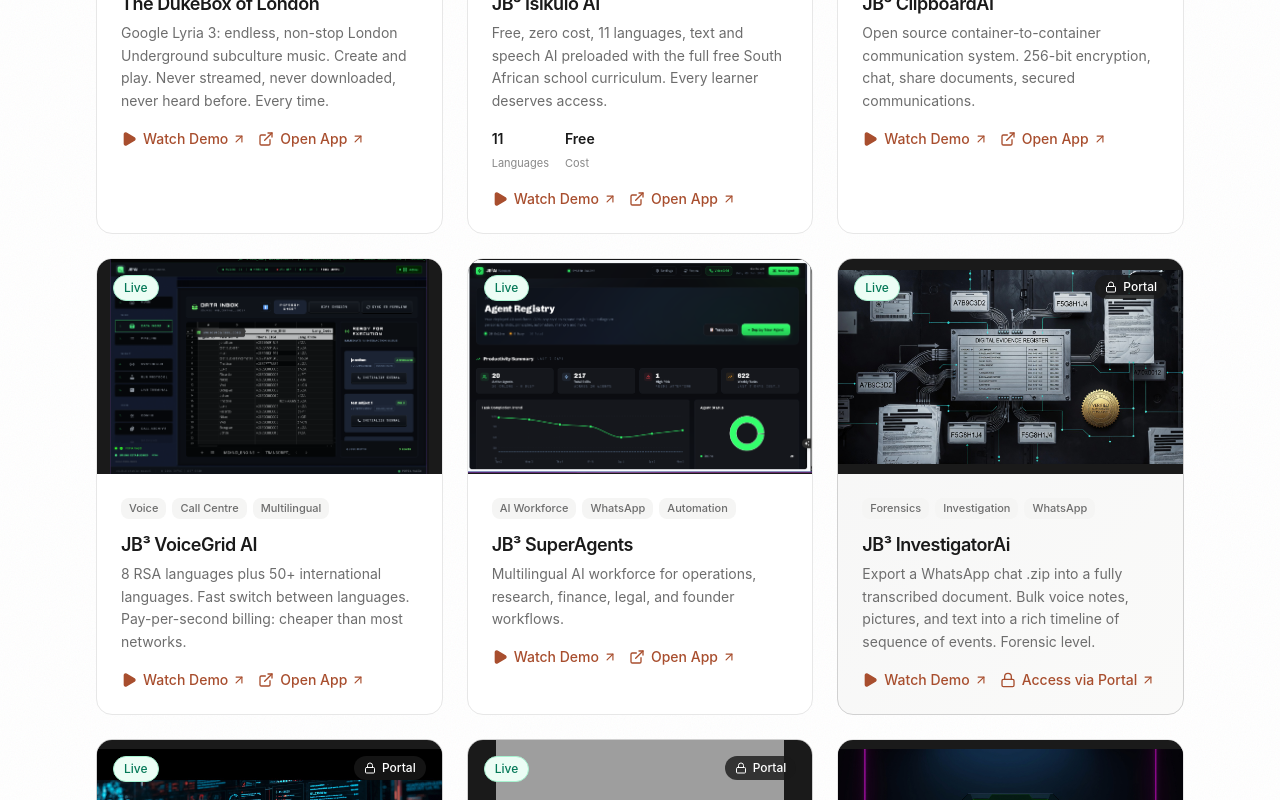
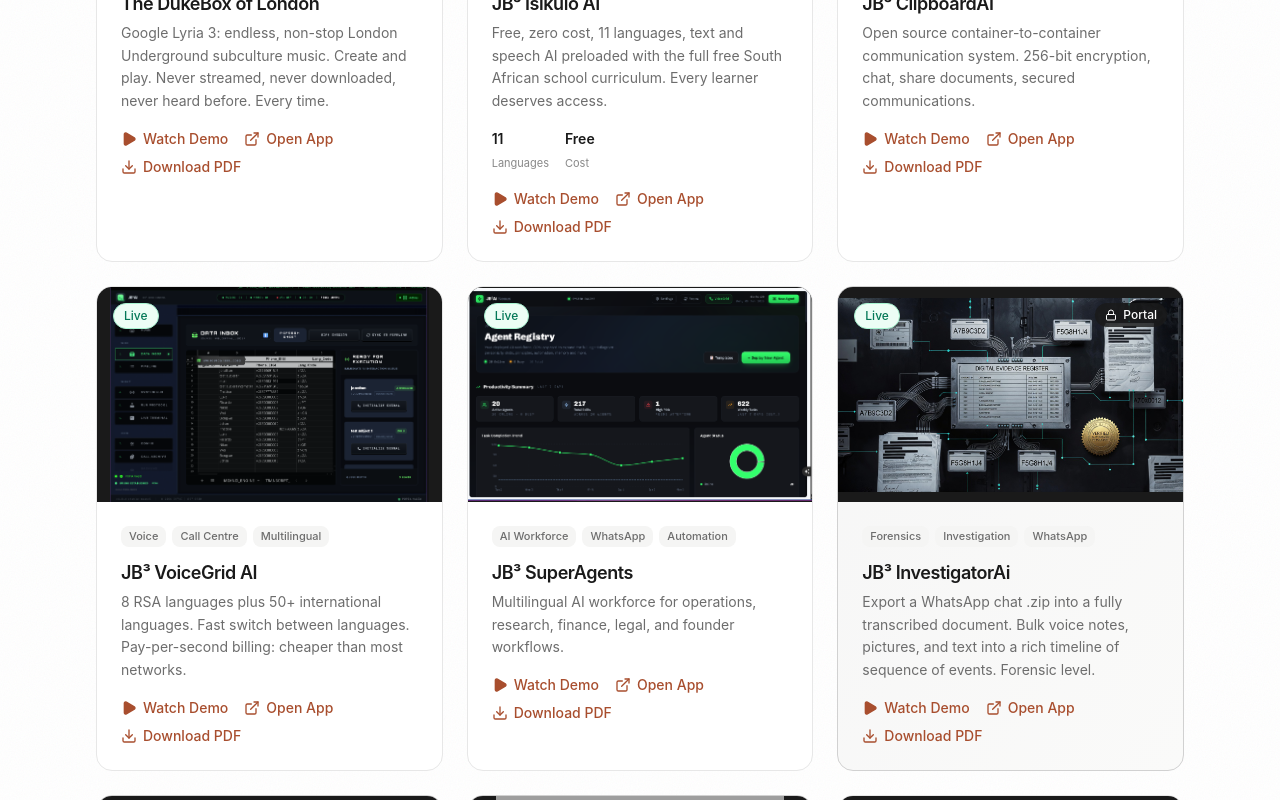
Before and after one commit to JB3Ai/JB_PROFILE_WEBSHOWCASE, a React (Vite) app: page / in a window 1280 px wide. Shown: the part 2920-3720 px from the top of the page. Built offline with nearby package versions, Linux system fonts and the light colour scheme; grey boxes are pictures that could not be loaded.

Commit message:
feat: uniform product card actions (Watch Demo / Open App signup / Download PDF), Medium article links, links matrix

```diff
--- a/src/components/BlogCard.tsx
+++ b/src/components/BlogCard.tsx
@@ -13,9 +13,12 @@ export function BlogCard({ post, index = 0, variant = 'default' }: BlogCardProps
   const isFeatured = variant === 'featured';
 
   return (
-    <motion.article
+    <motion.a
+      href={post.link || 'https://medium.com/@jono_12764'}
+      target="_blank"
+      rel="noopener noreferrer"
       className={cn(
-        'group cursor-pointer',
+        'group cursor-pointer block',
         isFeatured && 'md:grid md:grid-cols-5 md:gap-8 items-center'
       )}
       initial={{ opacity: 0, y: 24 }}
@@ -94,6 +97,6 @@ export function BlogCard({ post, index = 0, variant = 'default' }: BlogCardProps
           </span>
         </div>
       </div>
-    </motion.article>
+    </motion.a>
   );
 }
--- a/src/data/blog.ts
+++ b/src/data/blog.ts
@@ -12,6 +12,7 @@ export const blogPosts: BlogPost[] = [
     readTime: '8 min read',
     featured: true,
     coverImage: '/assets/images/founder-imed-team.png',
+    link: 'https://medium.com/@jono_12764',
   },
   {
     id: 'ai-practical',
@@ -23,6 +24,7 @@ export const blogPosts: BlogPost[] = [
     date: '2026-06-15',
     readTime: '6 min read',
     coverImage: '/assets/images/building-tools-dashboard.jpg',
+    link: 'https://medium.com/@jono_12764/practical-ai-building-tools-that-actually-work-bdb2606df060',
   },
   {
     id: 'chaos-to-clarity',
@@ -35,6 +37,7 @@ export const blogPosts: BlogPost[] = [
     readTime: '10 min read',
     featured: true,
     coverImage: '/assets/images/gtr3-loading-hero.webp',
+    link: 'https://medium.com/@jono_12764',
   },
   {
     id: 'building-under-pressure',
@@ -46,6 +49,7 @@ export const blogPosts: BlogPost[] = [
     date: '2026-05-20',
     readTime: '12 min read',
     coverImage: '/assets/images/imed-lab-precision.webp',
+    link: 'https://medium.com/@jono_12764/building-under-pressure-lessons-from-the-trenches-20e49e1434f9',
   },
   {
     id: 'africa-tech',
@@ -57,6 +61,7 @@ export const blogPosts: BlogPost[] = [
     date: '2026-05-08',
     readTime: '7 min read',
     coverImage: '/assets/images/artwork-curated/voicegrid-project.png',
+    link: 'https://medium.com/@jono_12764/why-africa-will-build-the-next-generation-of-infrastructure-4345ac7dd220',
   },
   {
     id: 'smart-home-future',
@@ -68,6 +73,7 @@ export const blogPosts: BlogPost[] = [
     date: '2026-04-25',
     readTime: '5 min read',
     coverImage: '/assets/images/clipboard-ai-private-workspace.webp',
+    link: 'https://medium.com/@jono_12764/the-future-of-smart-homes-is-not-voice-control-6e217b2f623b',
   },
 ];
 
--- a/src/sections/Blog.tsx
+++ b/src/sections/Blog.tsx
@@ -23,7 +23,9 @@ export function Blog() {
               />
             </div>
             <motion.a
-              href="#"
+              href="https://medium.com/@jono_12764"
+              target="_blank"
+              rel="noopener noreferrer"
               className="inline-flex items-center gap-2 text-sm font-medium text-ink-600 hover:text-copper-600
                          transition-colors duration-200"
               initial={{ opacity: 0 }}
--- a/src/sections/Portfolio.tsx
+++ b/src/sections/Portfolio.tsx
@@ -2,7 +2,7 @@ import { useState } from 'react';
 import { motion, AnimatePresence } from 'framer-motion';
 import { SectionHeader } from '@/components/SectionHeader';
 import { apps, publicApps, gatedApps } from '@/data/apps';
-import { Lock, ArrowUpRight, ExternalLink, Play } from 'lucide-react';
+import { Lock, Download, ExternalLink, Play } from 'lucide-react';
 import { cn } from '@/lib/utils';
 
 type FilterTab = 'all' | 'public' | 'gated' | 'featured';
@@ -126,7 +126,7 @@ export function Portfolio({ onOpenGate }: PortfolioProps) {
                           ))}
                         </div>
                       )}
-                      <div className="flex flex-wrap items-center gap-3">
+                      <div className="flex flex-wrap items-center gap-x-4 gap-y-2">
                         {app.videoUrl && (
                           <a
                             href={app.videoUrl}
@@ -136,26 +136,24 @@ export function Portfolio({ onOpenGate }: PortfolioProps) {
                           >
                             <Play className="w-4 h-4 mr-1.5 fill-current" />
                             Watch Demo
-                            <ArrowUpRight className="w-3.5 h-3.5 ml-1" />
                           </a>
                         )}
-                        {app.category === 'gated' ? (
-                          <button
-                            onClick={() => onOpenGate('client')}
+                        <button
+                          onClick={() => onOpenGate('client')}
+                          className="inline-flex items-center text-sm font-medium text-copper-600 hover:text-copper-700 transition-colors"
+                        >
+                          <ExternalLink className="w-4 h-4 mr-1.5" />
+                          Open App
+                        </button>
+                        {app.externalLink && app.externalLink !== '#' && (
+                          <a
+                            href={app.externalLink}
+                            download
                             className="inline-flex items-center text-sm font-medium text-copper-600 hover:text-copper-700 transition-colors"
                           >
-                            <Lock className="w-4 h-4 mr-1.5" />
-                            Access via Portal
-                            <ArrowUpRight className="w-3.5 h-3.5 ml-1" />
-                          </button>
-                        ) : (
-                          app.externalLink && app.externalLink !== '#' && (
-                            <a href={app.externalLink} className="inline-flex items-center text-sm font-medium text-copper-600 hover:text-copper-700 transition-colors">
-                              <ExternalLink className="w-4 h-4 mr-1.5" />
-                              Open App
-                              <ArrowUpRight className="w-3.5 h-3.5 ml-1" />
-                            </a>
-                          )
+                            <Download className="w-4 h-4 mr-1.5" />
+                            Download PDF
+                          </a>
                         )}
                       </div>
                     </div>
--- a/src/types/index.ts
+++ b/src/types/index.ts
@@ -66,6 +66,7 @@ export interface BlogPost {
   readTime: string;
   featured?: boolean;
   coverImage?: string;
+  link?: string;
 }
 
 export interface GTR3Chapter {
```
Also changed, not shown: 1 other file (tests, documents, lock files or other folders).
